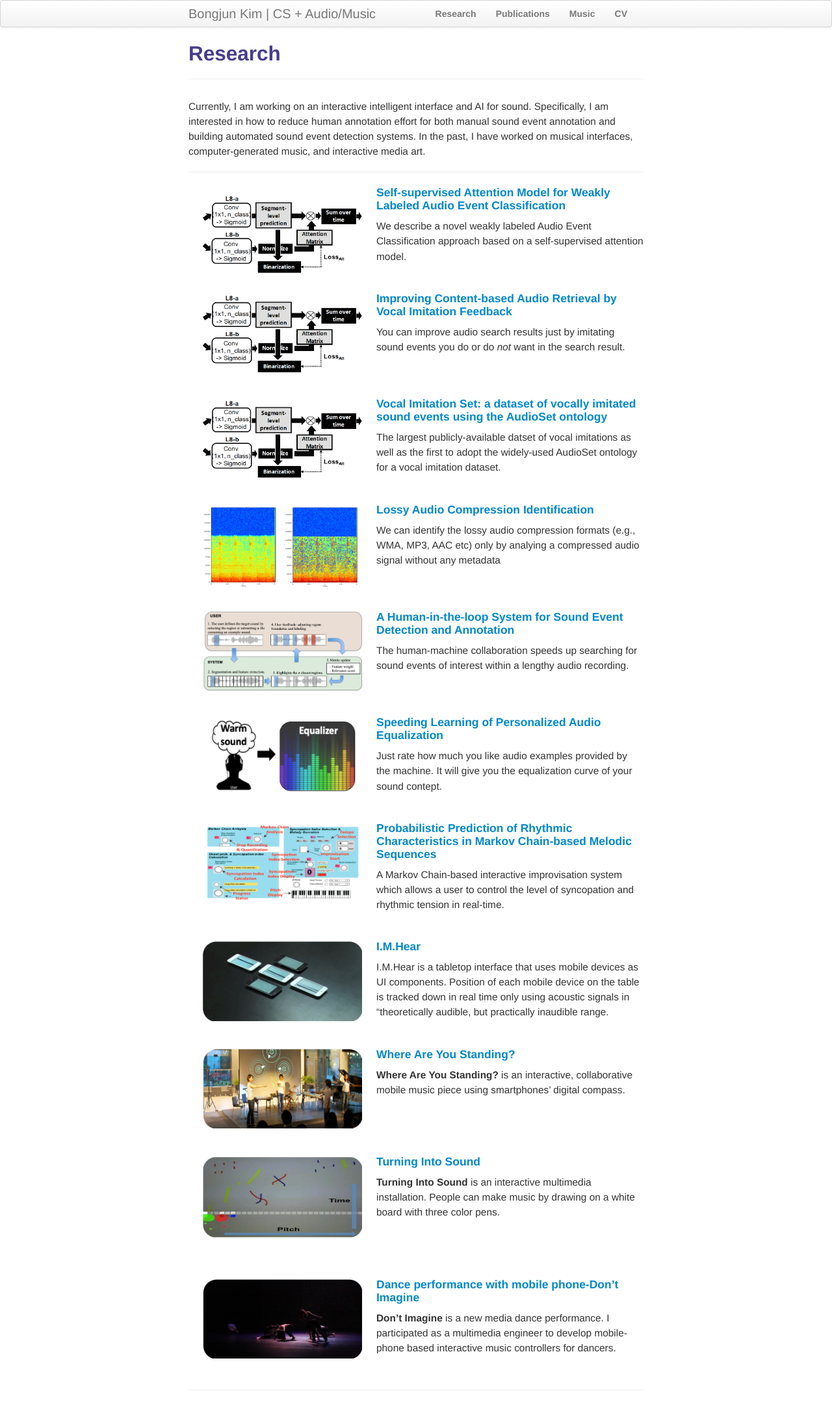
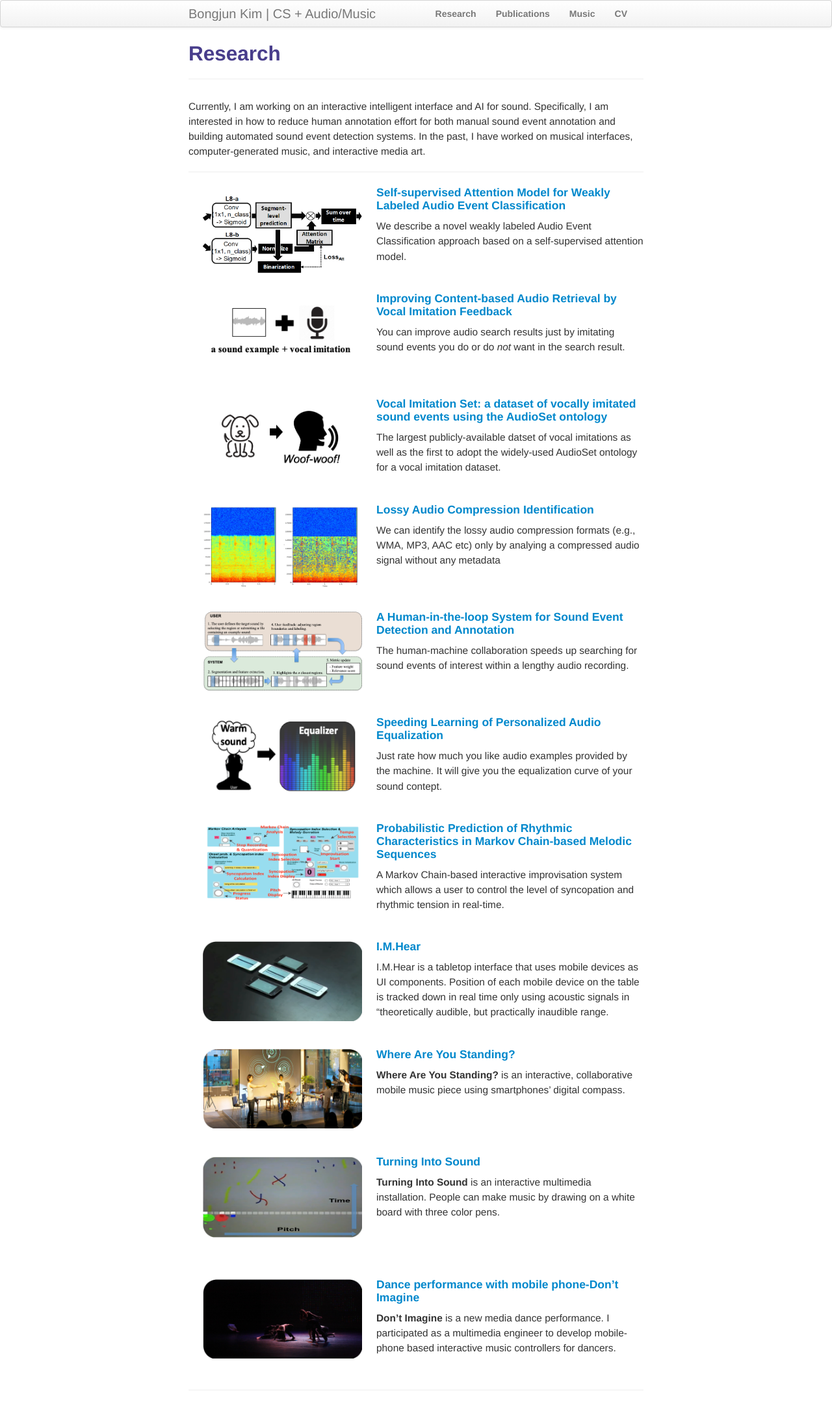
Before and after one commit to bongjun/bongjun.github.io, a Jekyll site: the page built from pages/research.md, in a window 1280 px wide. Shown: the whole page at 65% size. Built offline with Jekyll 4.4.1, drawn with Linux system fonts in a browser that asks for light colours.

Commit message:
added icons

```diff
--- a/pages/research.md
+++ b/pages/research.md
@@ -14,13 +14,13 @@ We describe a novel weakly labeled Audio Event Classification approach based on
 
 
 <br>
-<a href="{{ BASE_PATH }}./pages/research.html"><img src="{{ BASE_PATH }}/pages/files/eusipco19.png" width="35%" height="35%" align="left" style="margin:10px 20px "></a>
+<a href="{{ BASE_PATH }}./pages/research.html"><img src="{{ BASE_PATH }}/pages/files/imitation_feedback_icon.png" width="35%" height="35%" align="left" style="margin:10px 20px "></a>
 #### [Improving Content-based Audio Retrieval by Vocal Imitation Feedback](https://bongjun.github.io/pages/research.html)
 
 You can improve audio search results just by imitating sound events you do or do *not* want in the search result.<br><br>
 
 <br>
-<a href="{{ BASE_PATH }}/pages/research.html"><img src="{{ BASE_PATH }}/pages/files/eusipco19.png" width="35%" height="35%" align="left" style="margin:10px 20px "></a>
+<a href="{{ BASE_PATH }}/pages/research.html"><img src="{{ BASE_PATH }}/pages/files/imitationset_icon.png" width="35%" height="35%" align="left" style="margin:10px 20px "></a>
 #### [Vocal Imitation Set: a dataset of vocally imitated sound events using the AudioSet ontology]({{ BASE_PATH }}/pages/research.html)
 
 The largest publicly-available datset of vocal imitations as well as the first to adopt the widely-used AudioSet ontology for a vocal imitation dataset.
```
Also changed, not shown: pages/files/imitation_feedback_icon.png (added), pages/files/imitationset_icon.png (added).
